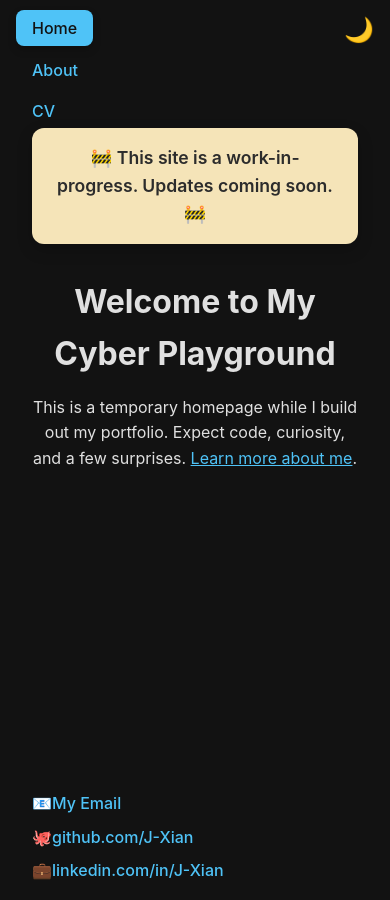
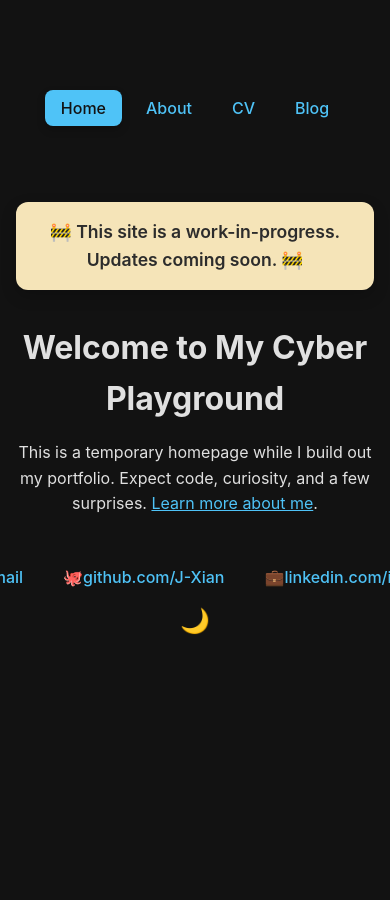
Before and after one commit to J-Xian/J-Xian.github.io, a Jekyll site: the page built from index.html, in a window 390 px wide. Built offline with Jekyll 4.4.1, drawn with Linux system fonts in a browser that asks for light colours.

Commit message:
Update main.css

```diff
--- a/css/main.css
+++ b/css/main.css
@@ -88,6 +88,10 @@
   color: var(--bg-color);
   transform: translateY(-2px);
   box-shadow: 0 4px 8px rgba(0, 0, 0, 0.2);
+}
+
+.footer-link i {
+  margin-right: 0.5rem;
 }
 
 /* Theme Toggle */
@@ -184,24 +188,48 @@
   transform: translateY(0);
 }
 
-/* Responsive */
+/* Responsive Design for Mobile Devices */
 @media (max-width: 600px) {
+  /* Adjusting top and bottom padding for more space */
+  body {
+    padding-top: 5rem;
+    padding-bottom: 5rem;
+  }
+
+  .container {
+    padding: 2rem 1rem; /* Reduce padding on mobile */
+  }
+
+  /* Make navigation and footer non-fixed on mobile and center them */
+  nav, footer {
+    position: static;
+    display: flex;
+    justify-content: center;
+    width: 100%;
+    margin: 1rem 0;
+  }
+
+  nav ul, footer ul {
+    flex-direction: row;
+    justify-content: center;
+    gap: 0.5rem; /* Reduce gap for tighter layout */
+  }
+
+  .footer-link {
+    white-space: nowrap;
+  }
+
   .hero-heading {
     font-size: 2rem;
   }
+
   .hero-paragraph {
     font-size: 1rem;
   }
-  nav {
-    top: 1rem;
-    left: 1rem;
-  }
-  footer {
-    bottom: 1rem;
-    left: 1rem;
-  }
+
   #theme-toggle {
-    top: 1rem;
-    right: 1rem;
+    position: static;
+    margin: 1rem auto;
+    display: block;
   }
 }
```
